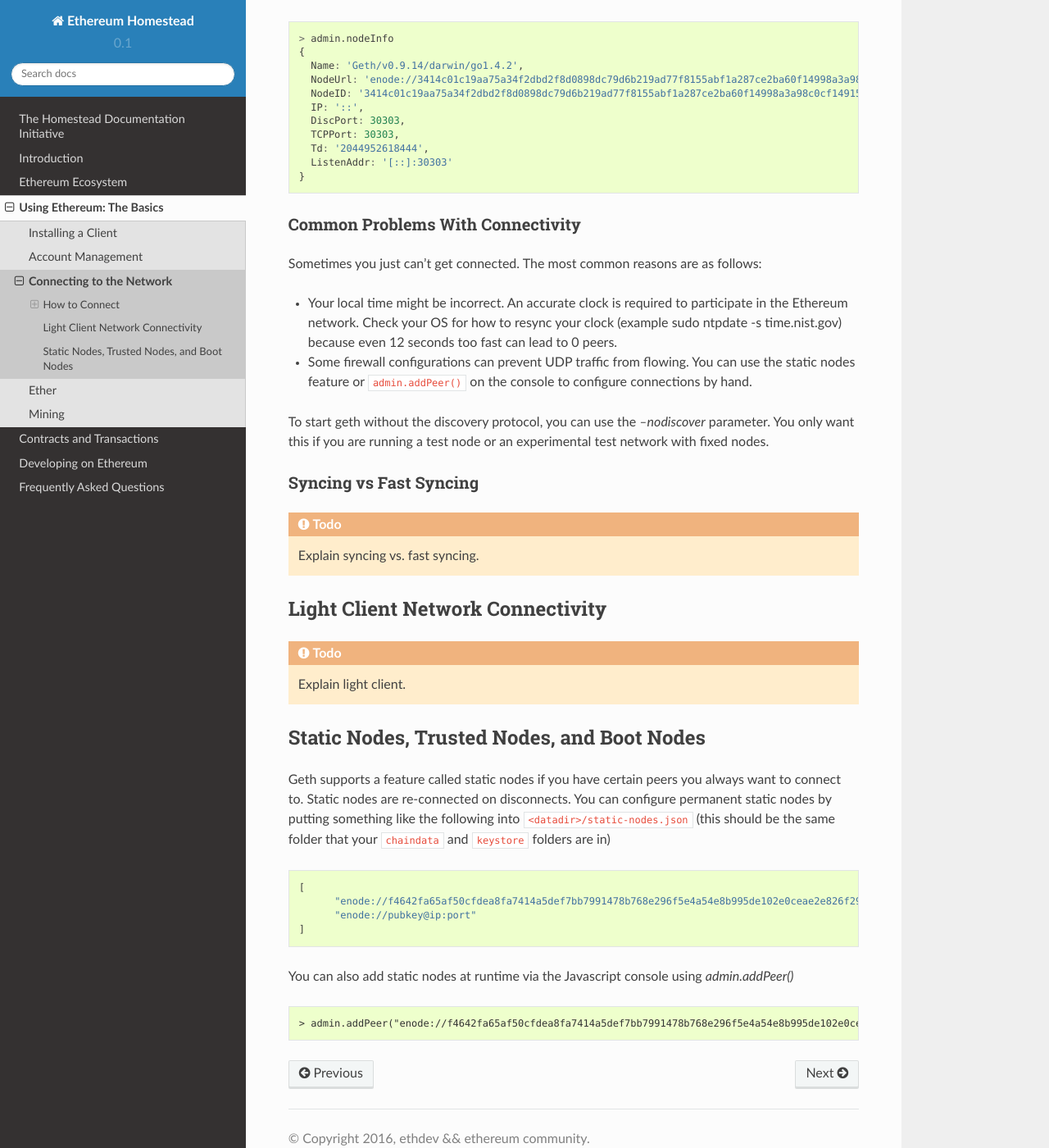
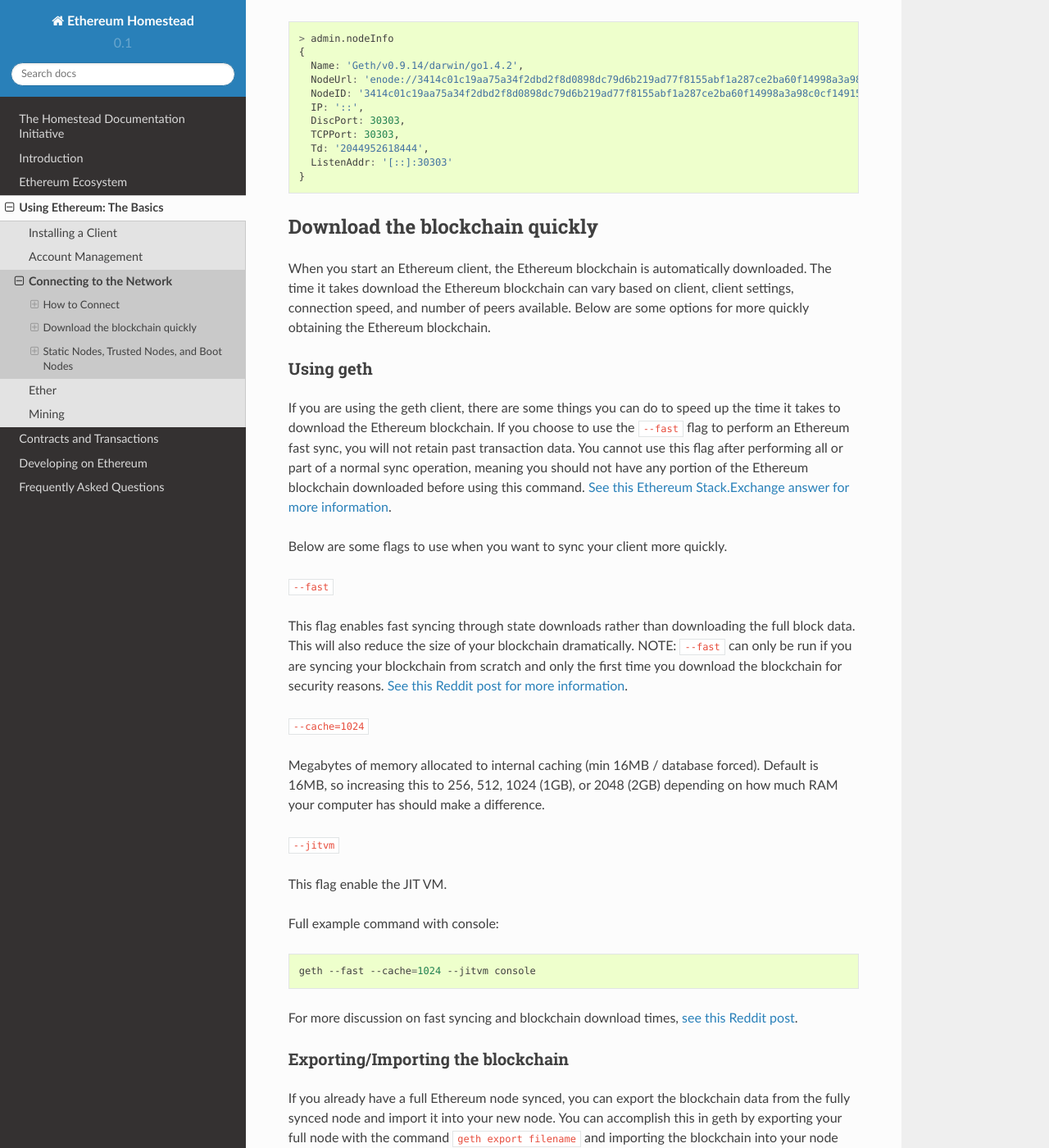
Before and after one commit to ethereum/homestead-guide, a Sphinx documentation site: the page built from source/using-ethereum-the-basics/connecting-to-the-network.rst, in a window 1280 px wide and 1400 px high, scrolled down 1271 px. Shown: the whole window at 82% size. Built offline with Sphinx 7.4.7 and the Read the Docs theme 2.0.0, drawn with Linux system fonts in a browser that asks for light colours; some of the changed text lies outside the part shown.

Commit message:
Finished to-dos, updated index page, took off light-client until it is released and more information is available.

```diff
--- a/source/using-ethereum-the-basics/connecting-to-the-network.rst
+++ b/source/using-ethereum-the-basics/connecting-to-the-network.rst
@@ -1,21 +1,14 @@
+.. _connecting-to-the-network:
+
 ********************************************************************************
 Connecting to the Network
 ********************************************************************************
 
 How to Connect
 ================================================================================
-Geth continuously attempts to connect to other nodes on the network
-until it has peers. If you have UPnP enabled on your router or run
-ethereum on an Internet-facing server, it will also accept connections
-from other nodes.
+Geth continuously attempts to connect to other nodes on the network until it has peers. If you have UPnP enabled on your router or run Ethereum on an Internet-facing server, it will also accept connections from other nodes.
 
-Geth finds peers through something called the discovery protocol. In
-the discovery protocol, nodes are gossipping with each other to find
-out about other nodes on the network. In order to get going initially,
-geth uses a set of bootstrap nodes whose endpoints are recorded in the
-source code.
-
-
+Geth finds peers through something called the discovery protocol. In the discovery protocol, nodes are gossipping with each other to find out about other nodes on the network. In order to get going initially, geth uses a set of bootstrap nodes whose endpoints are recorded in the source code.
 
 Checking Connectivity and ENODE IDs
 --------------------------------------------------------------------------------
@@ -78,41 +71,45 @@
     ListenAddr: '[::]:30303'
   }
 
-Common Problems With Connectivity
+Download the blockchain quickly
+================================================================================
+When you start an Ethereum client, the Ethereum blockchain is automatically downloaded. The time it takes download the Ethereum blockchain can vary based on client, client settings, connection speed, and number of peers available. Below are some options for more quickly obtaining the Ethereum blockchain.
+
+Using geth
 --------------------------------------------------------------------------------
-Sometimes you just can't get connected. The most common reasons are
-as follows:
+If you are using the geth client, there are some things you can do to speed up the time it takes to download the Ethereum blockchain. If you choose to use the ``--fast`` flag to perform an Ethereum fast sync, you will not retain past transaction data. You cannot use this flag after performing all or part of a normal sync operation, meaning you should not have any portion of the Ethereum blockchain downloaded before using this command. `See this Ethereum Stack\.Exchange answer for more information <http://ethereum.stackexchange.com/questions/1845/why-isnt-fast-sync-the-default>`_.
 
-- Your local time might be incorrect. An accurate clock is required
-  to participate in the Ethereum network. Check your OS for how to resync
-  your clock (example sudo ntpdate -s time.nist.gov) because even 12
-  seconds too fast can lead to 0 peers.
-- Some firewall configurations can prevent UDP traffic from flowing.
-  You can use the static nodes feature or ``admin.addPeer()`` on the console
-  to configure connections by hand.
+Below are some flags to use when you want to sync your client more quickly.
 
-To start geth without the discovery protocol, you can use the `--nodiscover` parameter. You only want this if you are running a test node or an experimental test network with fixed nodes.
+``--fast``
 
-Syncing vs Fast Syncing
+This flag enables fast syncing through state downloads rather than downloading the full block data. This will also reduce the size of your blockchain dramatically.
+NOTE: ``--fast`` can only be run if you are syncing your blockchain from scratch and only the first time you download the blockchain for security reasons. `See this Reddit post for more information <https://www.reddit.com/r/ethereum/comments/3y9316/geth_fast_option_question/>`_.
+
+``--cache=1024``
+
+Megabytes of memory allocated to internal caching (min 16MB / database forced). Default is 16MB, so increasing this to 256, 512, 1024 (1GB), or 2048 (2GB) depending on how much RAM your computer has should make a difference.
+
+``--jitvm``
+
+This flag enable the JIT VM.
+
+Full example command with console:
+
+.. code-block:: Bash
+
+  geth --fast --cache=1024 --jitvm console
+
+For more discussion on fast syncing and blockchain download times, `see this Reddit post <https://www.reddit.com/r/ethereum/comments/46c4ga/lets_benchmark_the_clients/>`_.
+
+Exporting/Importing the blockchain
 --------------------------------------------------------------------------------
-
-.. todo::
-   Explain syncing vs. fast syncing.
-
-
-Light Client Network Connectivity
-================================================================================
-
-.. todo::
-   Explain light client.
+If you already have a full Ethereum node synced, you can export the blockchain data from the fully synced node and import it into your new node. You can accomplish this in geth by exporting your full node with the command ``geth export filename`` and importing the blockchain into your node using ``geth import filename``.
 
 Static Nodes, Trusted Nodes, and Boot Nodes
 ================================================================================
 
-Geth supports a feature called static nodes if you have certain
-peers you always want to connect to. Static nodes are re-connected
-on disconnects. You can configure permanent static nodes by putting something like
-the following into ``<datadir>/static-nodes.json`` (this should be the same folder that your ``chaindata`` and ``keystore`` folders are in)
+Geth supports a feature called static nodes if you have certain peers you always want to connect to. Static nodes are re-connected on disconnects. You can configure permanent static nodes by putting something like the following into ``<datadir>/static-nodes.json`` (this should be the same folder that your ``chaindata`` and ``keystore`` folders are in)
 
 .. code-block:: Javascript
 
@@ -121,9 +118,18 @@
   	"enode://pubkey@ip:port"
   ]
 
-
 You can also add static nodes at runtime via the Javascript console using `admin.addPeer()`
 
 .. code-block:: Console
 
   > admin.addPeer("enode://f4642fa65af50cfdea8fa7414a5def7bb7991478b768e296f5e4a54e8b995de102e0ceae2e826f293c481b5325f89be6d207b003382e18a8ecba66fbaf6416c0@33.4.2.1:30303")
+
+Common problems with connectivity
+--------------------------------------------------------------------------------
+Sometimes you just can't get connected. The most common reasons are
+as follows:
+
+- Your local time might be incorrect. An accurate clock is required to participate in the Ethereum network. Check your OS for how to resync your clock (example sudo ntpdate -s time.nist.gov) because even 12 seconds too fast can lead to 0 peers.
+- Some firewall configurations can prevent UDP traffic from flowing. You can use the static nodes feature or ``admin.addPeer()`` on the console to configure connections by hand.
+
+To start geth without the discovery protocol, you can use the `--nodiscover` parameter. You only want this if you are running a test node or an experimental test network with fixed nodes.
```
Also changed, not shown: source/developing-on-ethereum/test-networks.rst (+3 -8 lines), source/ethereum-ecosystem/infrastructure.rst (+9 -11 lines), source/index.rst (+9 -13 lines), source/img/ethereum-logo.jpg (deleted).
